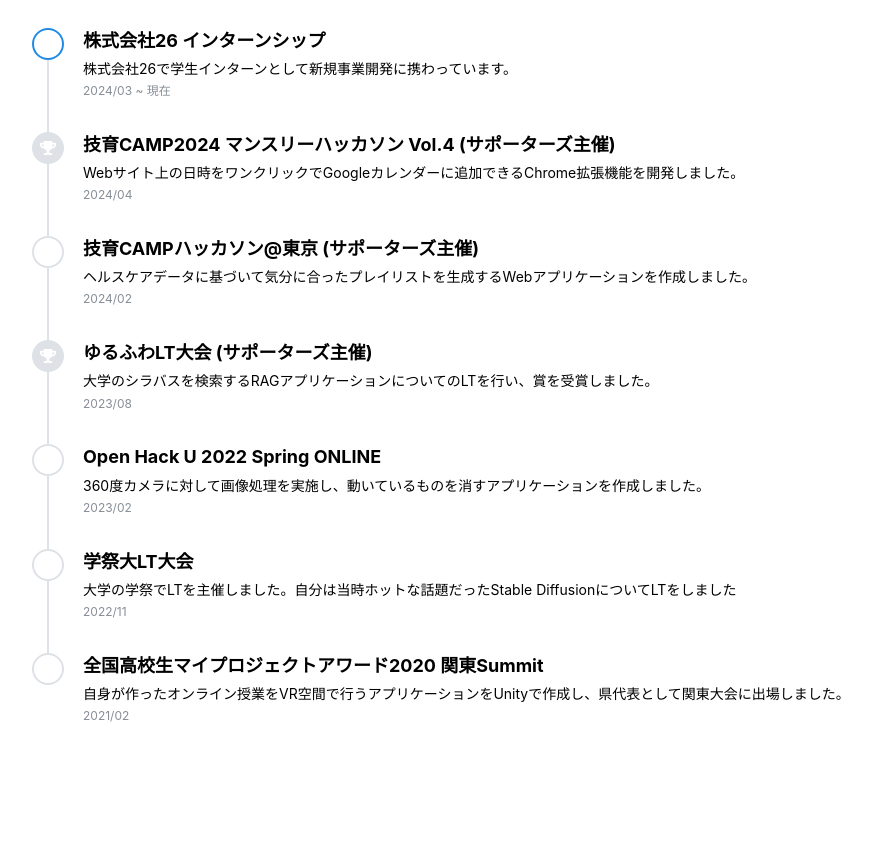
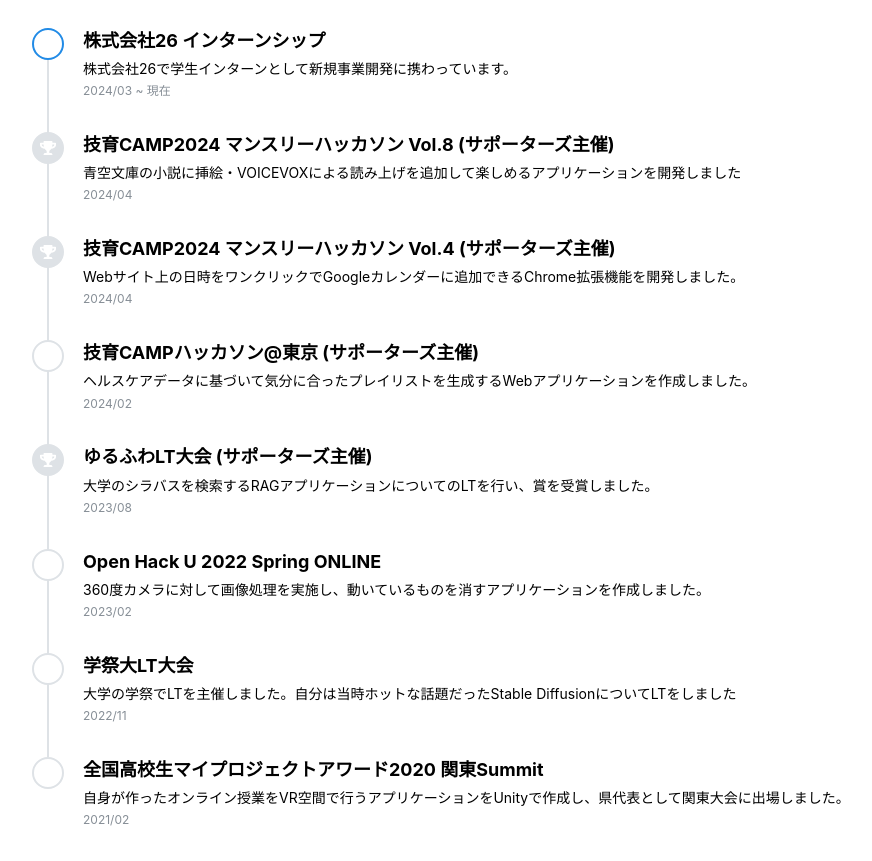
Before and after one commit to g-Ratie/portfolio, a Next.js app: page /about in a window 1280 px wide. Shown: the part 800-1661 px from the top of the page, without its empty margins (8-880 px from the left). Before the commit the page ends 1557 px from the top, so only its background shows below. Built offline with nearby package versions, Linux system fonts and the light colour scheme.

Commit message:
add: 最新の活動実績を追加

```diff
--- a/src/data/myactivity.ts
+++ b/src/data/myactivity.ts
@@ -4,6 +4,13 @@ const myActivity = {
       title: '株式会社26 インターンシップ',
       content: '株式会社26で学生インターンとして新規事業開発に携わっています。',
       date: '2024/03 ~ 現在',
+    },
+    {
+      title: '技育CAMP2024 マンスリーハッカソン Vol.8 (サポーターズ主催)',
+      content:
+        '青空文庫の小説に挿絵・VOICEVOXによる読み上げを追加して楽しめるアプリケーションを開発しました',
+      date: '2024/04',
+      isprize: true,
     },
     {
       title: '技育CAMP2024 マンスリーハッカソン Vol.4 (サポーターズ主催)',
```
